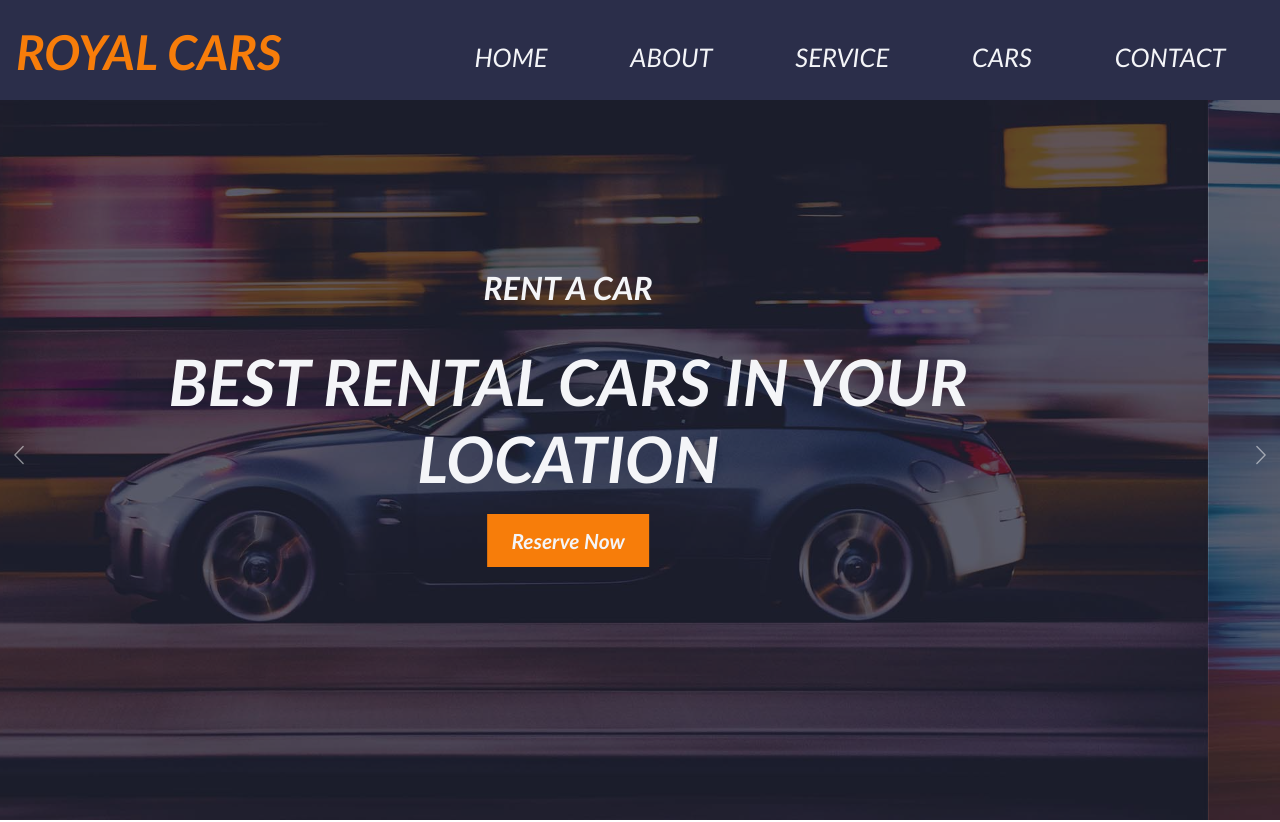
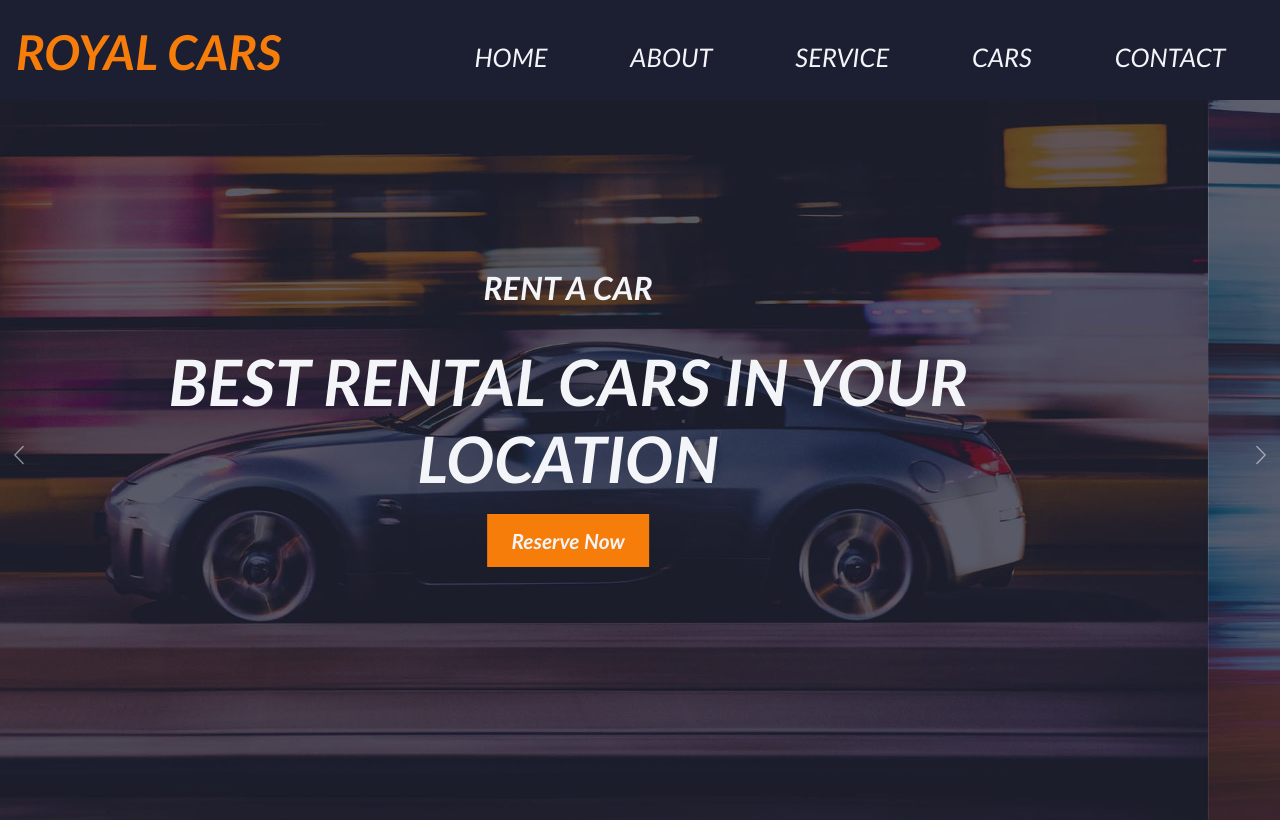
Before and after one commit to nikhilrajput01/Cars, a plain HTML site: page index.html in a window 1280 px wide. Shown: the top 822 px of the page. Drawn offline with Linux system fonts and the light colour scheme.

Commit message:
Update style.css

```diff
--- a/css/style.css
+++ b/css/style.css
@@ -16,7 +16,7 @@
 
 /*********** navbar *************/
 #nav{
-    background-color: var(--secondary);
+    background-color: var(--dark);
     padding: 1rem;
     margin-bottom: 0rem;
     /* padding: 0rem .5rem 0rem .5rem; */
```
